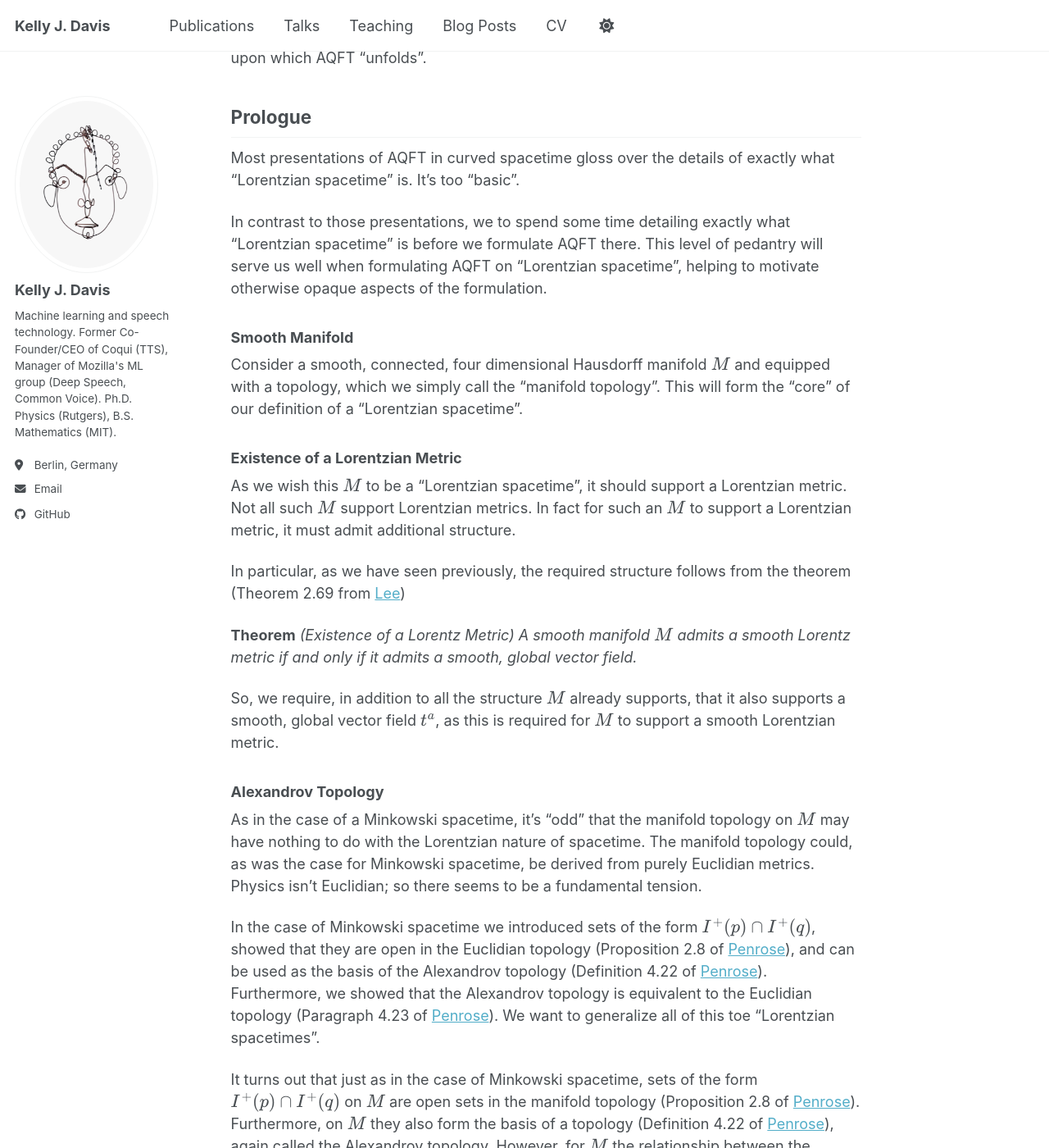
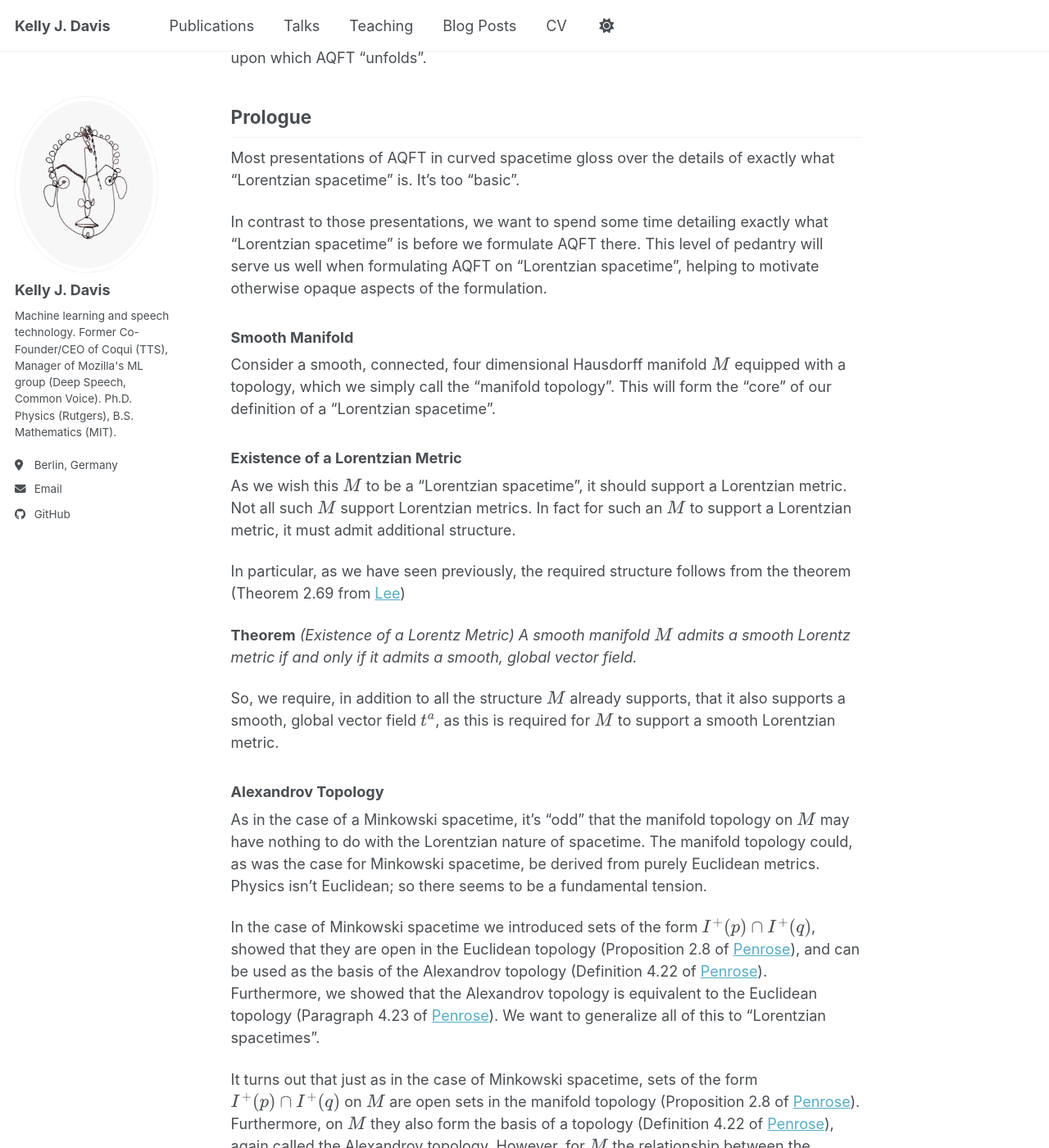
Before and after one commit to KellyJDavis/KellyJDavis.github.io, a Jekyll site: the page built from _posts/2026-05-06-haag-kastler-axioms-curved-spacetime.md, in a window 1280 px wide and 1400 px high, scrolled down 6597 px. Shown: the whole window at 82% size. Built offline with Jekyll 4.4.1, drawn with Linux system fonts in a browser that asks for light colours; a script bundle is joined from its source files by our own code; library files that are not in the unit come from our copies; some of the changed text lies outside the part shown.

```diff
--- a/_posts/2026-05-06-haag-kastler-axioms-curved-spacetime.md
+++ b/_posts/2026-05-06-haag-kastler-axioms-curved-spacetime.md
@@ -160,10 +160,10 @@ We note, however, that as in the case of AQFT in Minkowski spacetime, the genera
 ## Prologue
 Most presentations of AQFT in curved spacetime gloss over the details of exactly what "Lorentzian spacetime" is. It's too "basic".
 
-In contrast to those presentations, we to spend some time detailing exactly what "Lorentzian spacetime" is before we formulate AQFT there. This level of pedantry will serve us well when formulating AQFT on "Lorentzian spacetime", helping to motivate otherwise opaque aspects of the formulation.
+In contrast to those presentations, we want to spend some time detailing exactly what "Lorentzian spacetime" is before we formulate AQFT there. This level of pedantry will serve us well when formulating AQFT on "Lorentzian spacetime", helping to motivate otherwise opaque aspects of the formulation.
 
 ### Smooth Manifold
-Consider a smooth, connected, four dimensional Hausdorff manifold $$M$$ and equipped with a topology, which we simply call the "manifold topology". This will form the "core" of our definition of a "Lorentzian spacetime".
+Consider a smooth, connected, four dimensional Hausdorff manifold $$M$$ equipped with a topology, which we simply call the "manifold topology". This will form the "core" of our definition of a "Lorentzian spacetime".
 
 ### Existence of a Lorentzian Metric
 As we wish this $$M$$ to be a "Lorentzian spacetime", it should support a Lorentzian metric. Not all such $$M$$ support Lorentzian metrics. In fact for such an $$M$$ to support a Lorentzian metric, it must admit additional structure.
@@ -176,9 +176,9 @@ In particular, as we have seen previously, the required structure follows from t
 So, we require, in addition to all the structure $$M$$ already supports, that it also supports a smooth, global vector field $$t^a$$, as this is required for $$M$$ to support a smooth Lorentzian metric.
 
 ### Alexandrov Topology
-As in the case of a Minkowski spacetime, it's "odd" that the manifold topology on $$M$$ may have nothing to do with the Lorentzian nature of spacetime. The manifold topology could, as was the case for Minkowski spacetime, be derived from purely Euclidian metrics. Physics isn't Euclidian; so there seems to be a fundamental tension.
+As in the case of a Minkowski spacetime, it's "odd" that the manifold topology on $$M$$ may have nothing to do with the Lorentzian nature of spacetime. The manifold topology could, as was the case for Minkowski spacetime, be derived from purely Euclidean metrics. Physics isn't Euclidean; so there seems to be a fundamental tension.
 
-In the case of Minkowski spacetime we introduced sets of the form $$I^+(p) \cap I^+(q)$$, showed that they are open in the Euclidian topology (Proposition 2.8 of [Penrose](https://doi.org/10.1137/1.9781611970609)), and can be used as the basis of the Alexandrov topology (Definition 4.22 of [Penrose](https://doi.org/10.1137/1.9781611970609)). Furthermore, we showed that the Alexandrov topology is equivalent to the Euclidian topology (Paragraph 4.23 of [Penrose](https://doi.org/10.1137/1.9781611970609)). We want to generalize all of this toe "Lorentzian spacetimes".
+In the case of Minkowski spacetime we introduced sets of the form $$I^+(p) \cap I^+(q)$$, showed that they are open in the Euclidean topology (Proposition 2.8 of [Penrose](https://doi.org/10.1137/1.9781611970609)), and can be used as the basis of the Alexandrov topology (Definition 4.22 of [Penrose](https://doi.org/10.1137/1.9781611970609)). Furthermore, we showed that the Alexandrov topology is equivalent to the Euclidean topology (Paragraph 4.23 of [Penrose](https://doi.org/10.1137/1.9781611970609)). We want to generalize all of this to "Lorentzian spacetimes".
 
 It turns out that just as in the case of Minkowski spacetime, sets of the form $$I^+(p) \cap I^+(q)$$ on $$M$$ are open sets in the manifold topology (Proposition 2.8 of [Penrose](https://doi.org/10.1137/1.9781611970609)). Furthermore, on $$M$$ they also form the basis of a topology (Definition 4.22 of [Penrose](https://doi.org/10.1137/1.9781611970609)), again called the Alexandrov topology. However, for $$M$$ the relationship between the Alexandrov topology and the manifold topology is more nuanced than in the case of Minkowski spacetime.
 
@@ -200,16 +200,16 @@ We these definitions in hand we can then present the key theorem describing how
 
 As one can see, this has "deep" implications for the case at hand, the smooth manifold $$M$$.
 
-Physically, the Alexandrov topology seems more "natural" as it relies up basis elements $$I^+(p) \cap I^+(q)$$ "natural" to Lorentzian nature of spacetime. So physically one would expect a "Lorentzian spacetime" to "natually" be equipped with an Alexandrov topology. The question is how does one accomplish this goal?
+Physically, the Alexandrov topology seems more "natural" as it relies upon basis elements $$I^+(p) \cap I^+(q)$$ "natural" to Lorentzian nature of spacetime. So physically one would expect a "Lorentzian spacetime" to "naturally" be equipped with an Alexandrov topology. The question is how does one accomplish this goal?
 
-In the case of Minkowski spacetime the Alexandrov topology on $$\mathbb{R}^4$$ agreed with the Euclidian topology without any further assumptions. The Euclidian "scaffolding" used to construct the Alexandrov topology simply "fell away". The previous theorem implies that for the more general case we are dealing with now on $$M$$, removing the manifold topology "scaffolding" requires additional assumptions.
+In the case of Minkowski spacetime the Alexandrov topology on $$\mathbb{R}^4$$ agreed with the Euclidean topology without any further assumptions. The Euclidean "scaffolding" used to construct the Alexandrov topology simply "fell away". The previous theorem implies that for the more general case we are dealing with now on $$M$$, removing the manifold topology "scaffolding" requires additional assumptions.
 
 In particular, we can either assume that $$M$$ is strongly causal or that the Alexandrov Topology is Hausdorff. Either assumption implies the other and that the Alexandrov Topology agrees with the manifold topology, and thus the manifold topology "scaffolding" can be removed.
 
 As both assumptions are equivalent, we can select either. With that in mind, we add the additional assumption that the Alexandrov Topology on $$M$$ is Hausdorff. So in total $$M$$ is a smooth, connected, four dimensional manifold equipped with a Hausdorff Alexandrov topology. In addition $$M$$ is equipped with a smooth, global vector field $$t^a$$ and associated Lorentzian metric.
 
 ### Lorentzian Spacetime
-Finally we have all the peices in place to define a "Lorentzian spacetime".
+Finally we have all the pieces in place to define a "Lorentzian spacetime".
 
 **Definition** *(Lorentzian Spacetime)*
 A *Lorentzian spacetime* is a smooth, connected, four dimensional manifold equipped with a Hausdorff Alexandrov topology. In addition it is equipped with a smooth, global vector field $$t^a$$ and associated Lorentzian metric.
```
Also changed, not shown: other parts of _posts/2026-05-06-haag-kastler-axioms-curved-spacetime.md (+14 -14 lines).
